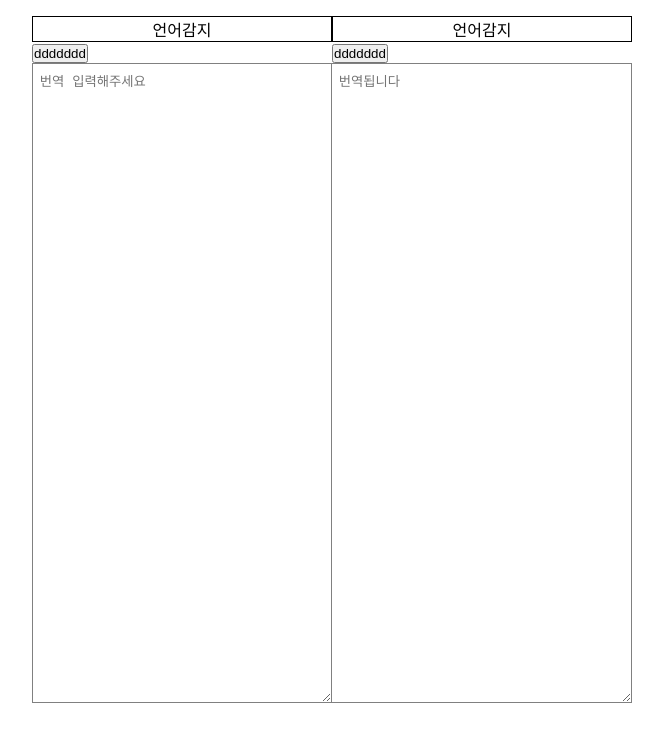
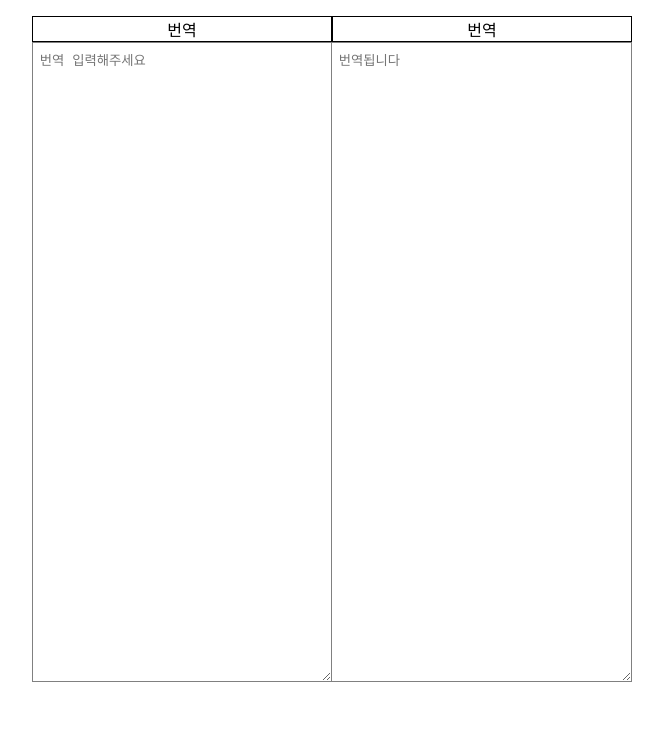
Before and after one commit to AnJuHwan/kakao_translation, a React (Create React App) app: page / in a window 1280 px wide. Shown: the top 742 px of the page, without its empty margins (308-971 px from the left). Built offline with nearby package versions, Linux system fonts and the light colour scheme.

Commit message:
state languageInfo에 인덱스 0번째만 출력하게 만듬

```diff
--- a/src/App.js
+++ b/src/App.js
@@ -9,30 +9,11 @@ class App extends Component {
   state = {
     translated: [],
     languageInfo: [],
+    input: [],
+    src: [],
+    target: [],
   };
-
-  // componentDidMount = () => {
-  //   const myHeaders = new Headers();
-  //   myHeaders.append(
-  //     "Authorization",
-  //     "KakaoAK 371c08739d9745e863731e0385f5fd00"
-  //   );
-
-  //   const requestOptions = {
-  //     method: "GET",
-  //     headers: myHeaders,
-  //     redirect: "follow",
-  //   };
-
-  //   fetch(
-  //     "https://dapi.kakao.com/v3/translation/language/detect?query=hello",
-  //     requestOptions
-  //   )
-  //     .then((response) => response.json())
-  //     .then((result) => console.log(result))
-  //     .catch((error) => console.log("error", error));
-  // };
-
+  //languageInfo 에 0번째 인덱스만 나오게 함
   ////////////////////////////////////////
 
   handleHeader = (query) => {
@@ -53,11 +34,19 @@ class App extends Component {
       requestOptions
     )
       .then((response) => response.json())
-      .then((result) => this.setState({ languageInfo: result.language_info }))
+      .then((result) =>
+        this.setState({ languageInfo: result.language_info[0] })
+      )
       .catch((error) => console.log("error", error));
   };
 
   /////////////////////////////////////////
+
+  handleInput = (query) => {
+    this.setState({ input: query });
+  };
+  //const { languageInfo } = this.state;
+  // languageInfo.map((info) => console.log(info.name));
 
   handleQuery = (query) => {
     const myHeaders = new Headers();
@@ -88,10 +77,16 @@ class App extends Component {
       <>
         <div className={styles.wrap}>
           <div>
-            <HeaderSensing languageInfo={this.state.languageInfo} />
+            <HeaderSensing
+              languageInfo={this.state.languageInfo}
+              onChange={this.handleQuery}
+              onHeader={this.handleHeader}
+              inputData={this.state.input}
+            />
             <Trans_Input
               onChange={this.handleQuery}
               onHeader={this.handleHeader}
+              onInput={this.handleInput}
             />
           </div>
           <div>
--- a/src/components/header_sensing/header_sensing.jsx
+++ b/src/components/header_sensing/header_sensing.jsx
@@ -1,25 +1,10 @@
 import React, { Component } from "react";
 import styles from "./header_sensing.module.css";
 class HeaderSensing extends Component {
-  state = {
-    languageInfo: [],
-  };
-  handleObject = (e) => {
-    const { languageInfo } = this.props;
-    const Info = languageInfo["0"];
-    this.setState({ languageInfo: Info });
-    //요기서 오류 : 값이 없으면 에러가 남.
-  };
-  //input의 값이 변하면 움직여야되는데 지금 해놓은것은 header_sensing 이 움직여야 작동됨
-  //그래서
   render() {
-    const { name } = this.state.languageInfo;
     return (
       <>
-        <div className={styles.header} onChange={this.handleObject}>
-          {name === undefined ? "언어감지" : name}
-        </div>
-        <button onClick={this.handleObject}>ddddddd</button>
+        <div className={styles.header}> 번역 </div>
       </>
     );
   }
--- a/src/components/header_sensing/header_sensing.module.css
+++ b/src/components/header_sensing/header_sensing.module.css
@@ -1,7 +1,7 @@
 .header {
-  width: 18.75em;
+  width: 100%;
   display: flex;
   justify-content: center;
-  margin: 0 auto;
+  margin: 0;
   border: 1px solid black;
 }
--- a/src/components/input/Trans_Input.jsx
+++ b/src/components/input/Trans_Input.jsx
@@ -5,9 +5,15 @@ class Trans_Input extends Component {
   textareaRef = React.createRef();
   transChange = () => {
     const query = this.textareaRef.current.value;
-    this.props.onChange(query);
-    this.props.onHeader(query);
+    query && this.props.onChange(query);
+    query && this.props.onHeader(query);
   };
+
+  input = () => {
+    const query = this.textareaRef.current.value;
+    query && this.props.onInput(query);
+  };
+
   render() {
     return (
       <div className={styles.style}>
@@ -15,6 +21,7 @@ class Trans_Input extends Component {
           className={styles.input}
           ref={this.textareaRef}
           onChange={this.transChange}
+          onKeyUp={this.input}
           placeholder='번역 입력해주세요'
           cols='30'
           rows='20'
--- a/src/components/result/Trans_Result.jsx
+++ b/src/components/result/Trans_Result.jsx
@@ -1,10 +1,6 @@
 import React, { Component } from "react";
 import styles from "./trans_result.module.css";
 class Trans_Result extends Component {
-  state = {
-    trans: [],
-  };
-
   handleChange = () => {
     const { data } = this.props;
     this.setState({ trans: data });
```
